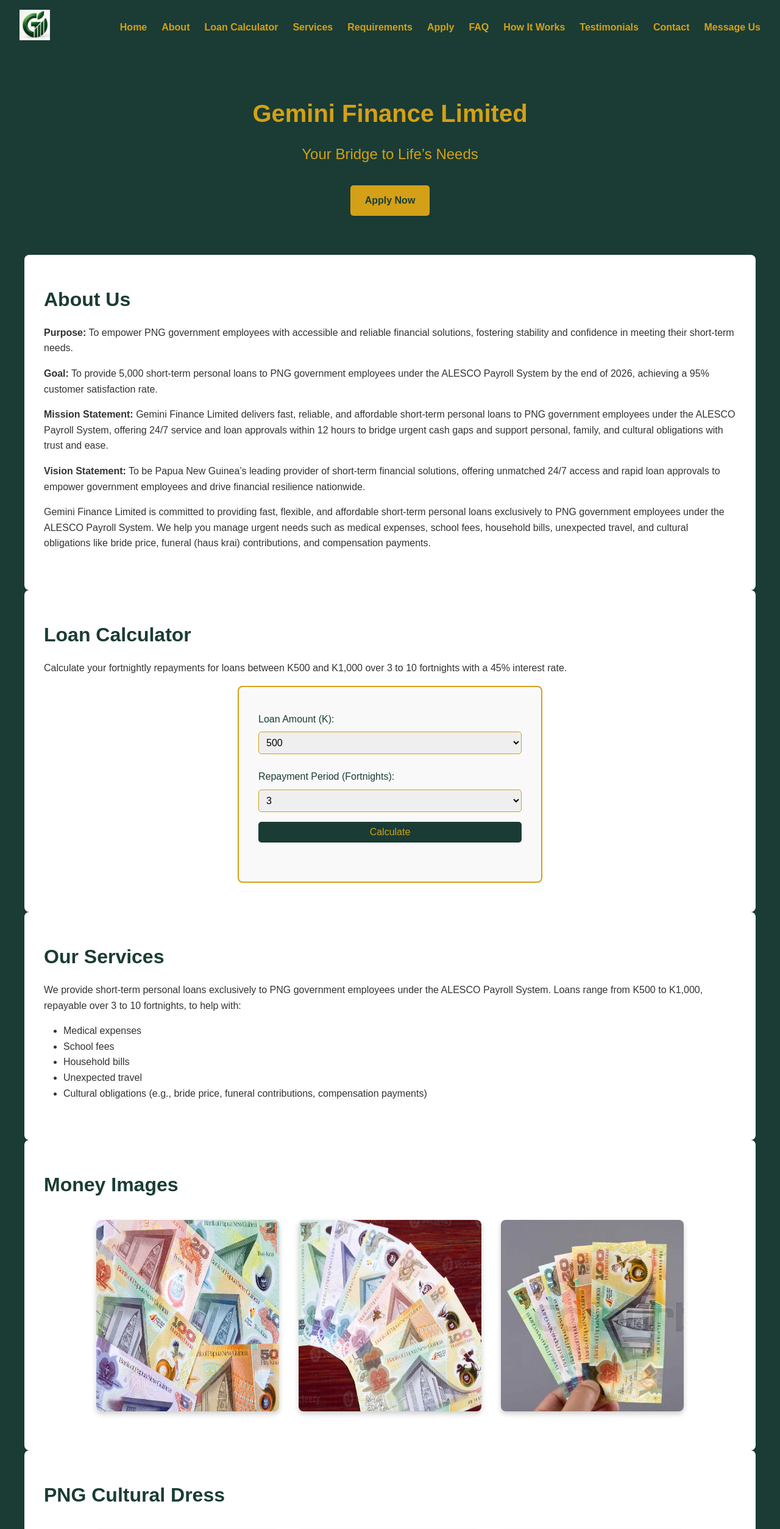
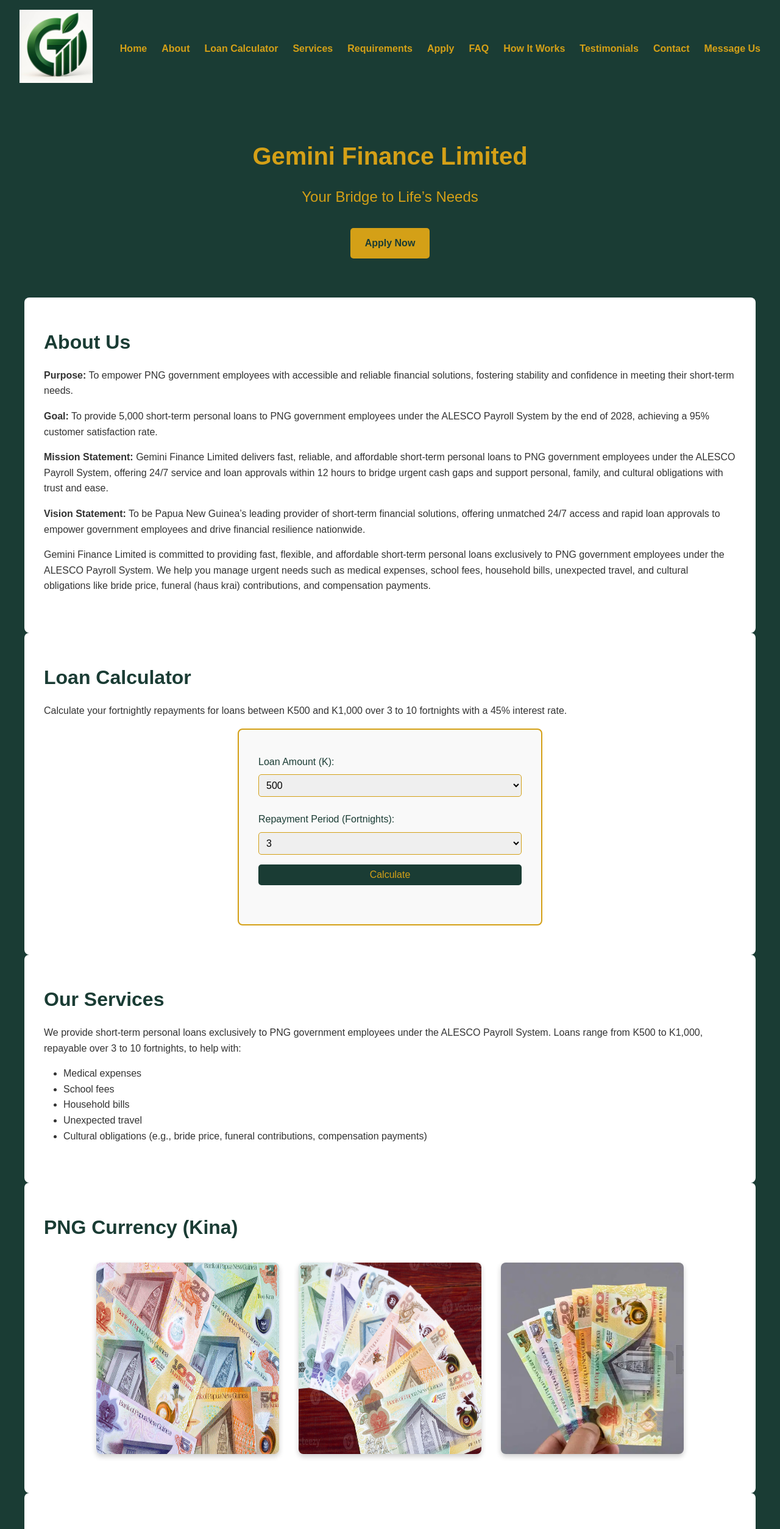
Before and after one commit to geminifinance51-afk/gemini-finance-website, a plain HTML site: page index.html in a window 1280 px wide. Shown: the top 2508 px of the page at 61% size. Drawn offline with Linux system fonts and the light colour scheme.

Commit message:
Add files via upload
Change image size and names

```diff
--- a/index.html
+++ b/index.html
@@ -40,7 +40,7 @@
   <section id="about" class="section">
     <h2>About Us</h2>
     <p><strong>Purpose:</strong> To empower PNG government employees with accessible and reliable financial solutions, fostering stability and confidence in meeting their short-term needs.</p>
-    <p><strong>Goal:</strong> To provide 5,000 short-term personal loans to PNG government employees under the ALESCO Payroll System by the end of 2026, achieving a 95% customer satisfaction rate.</p>
+    <p><strong>Goal:</strong> To provide 5,000 short-term personal loans to PNG government employees under the ALESCO Payroll System by the end of 2028, achieving a 95% customer satisfaction rate.</p>
     <p><strong>Mission Statement:</strong> Gemini Finance Limited delivers fast, reliable, and affordable short-term personal loans to PNG government employees under the ALESCO Payroll System, offering 24/7 service and loan approvals within 12 hours to bridge urgent cash gaps and support personal, family, and cultural obligations with trust and ease.</p>
     <p><strong>Vision Statement:</strong> To be Papua New Guinea’s leading provider of short-term financial solutions, offering unmatched 24/7 access and rapid loan approvals to empower government employees and drive financial resilience nationwide.</p>
     <p>Gemini Finance Limited is committed to providing fast, flexible, and affordable short-term personal loans exclusively to PNG government employees under the ALESCO Payroll System. We help you manage urgent needs such as medical expenses, school fees, household bills, unexpected travel, and cultural obligations like bride price, funeral (haus krai) contributions, and compensation payments.</p>
@@ -93,7 +93,7 @@
 
 <!-- Money Images Section -->
 <section id="money-images" class="section">
-  <h2>Money Images</h2>
+  <h2>PNG Currency (Kina)</h2>
   <div class="gallery">
     <img src="money1.jpg" alt="PNG Kina Notes 1" class="gallery-img">
     <img src="money2.jpg" alt="PNG Kina Notes 2" class="gallery-img">
@@ -101,9 +101,9 @@
   </div>
 </section>
 
-<!-- Cultural Dress Images Section -->
+<!-- PNG Culture Section -->
 <section id="cultural-images" class="section">
-  <h2>PNG Cultural Dress</h2>
+  <h2>PNG Culture</h2>
   <div class="gallery">
     <img src="cultural1.jpg" alt="PNG Cultural Dress 1" class="gallery-img">
     <img src="cultural2.jpg" alt="PNG Cultural Dress 2" class="gallery-img">
@@ -192,7 +192,7 @@
     </div>
     <div class="process-step">
       <h3>2. Get Approved</h3>
-      <p>We assess your application quickly and provide approval within 1–2 working days.</p>
+      <p>We assess your application quickly and provide approval within 24 hours.</p>
     </div>
     <div class="process-step">
       <h3>3. Receive Funds</h3>
--- a/styles.css
+++ b/styles.css
@@ -23,7 +23,7 @@ body {
 }
 
 .logo-img {
-  max-height: 50px;
+  max-height: 120px;
 }
 
 .nav-links {
```
